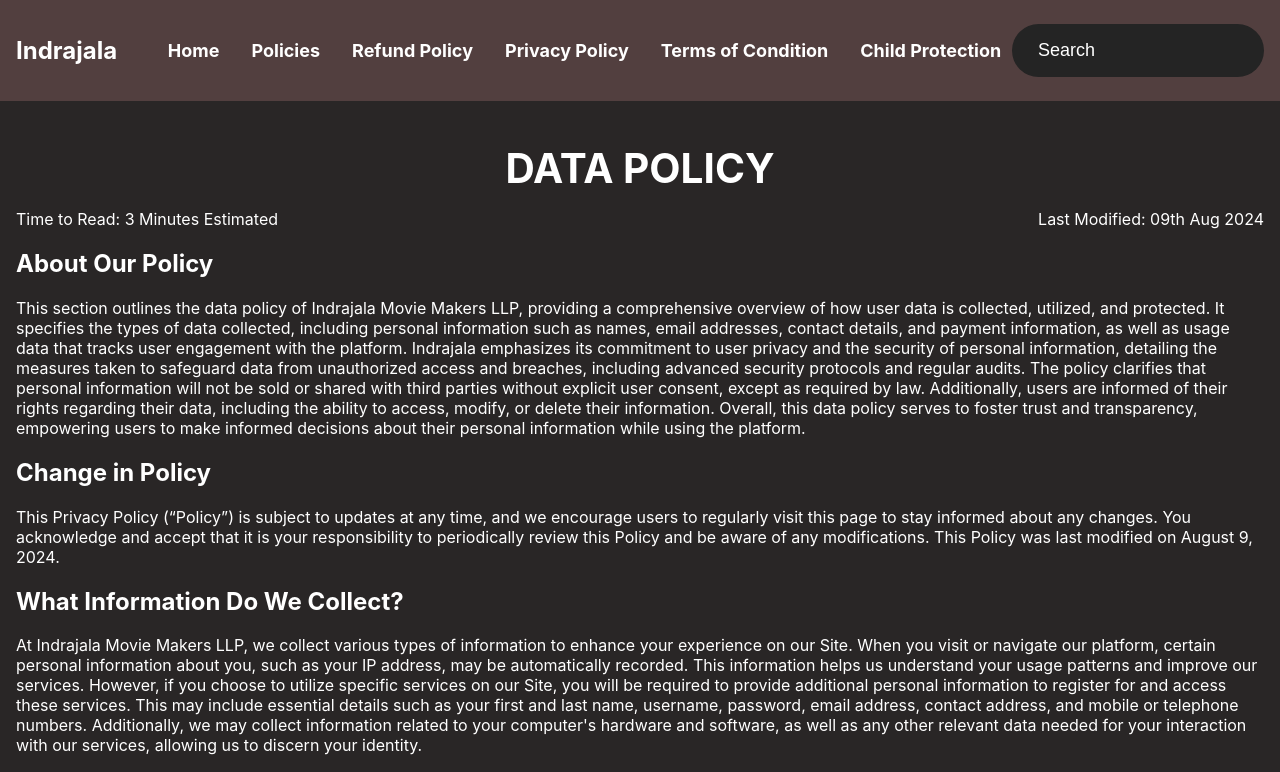
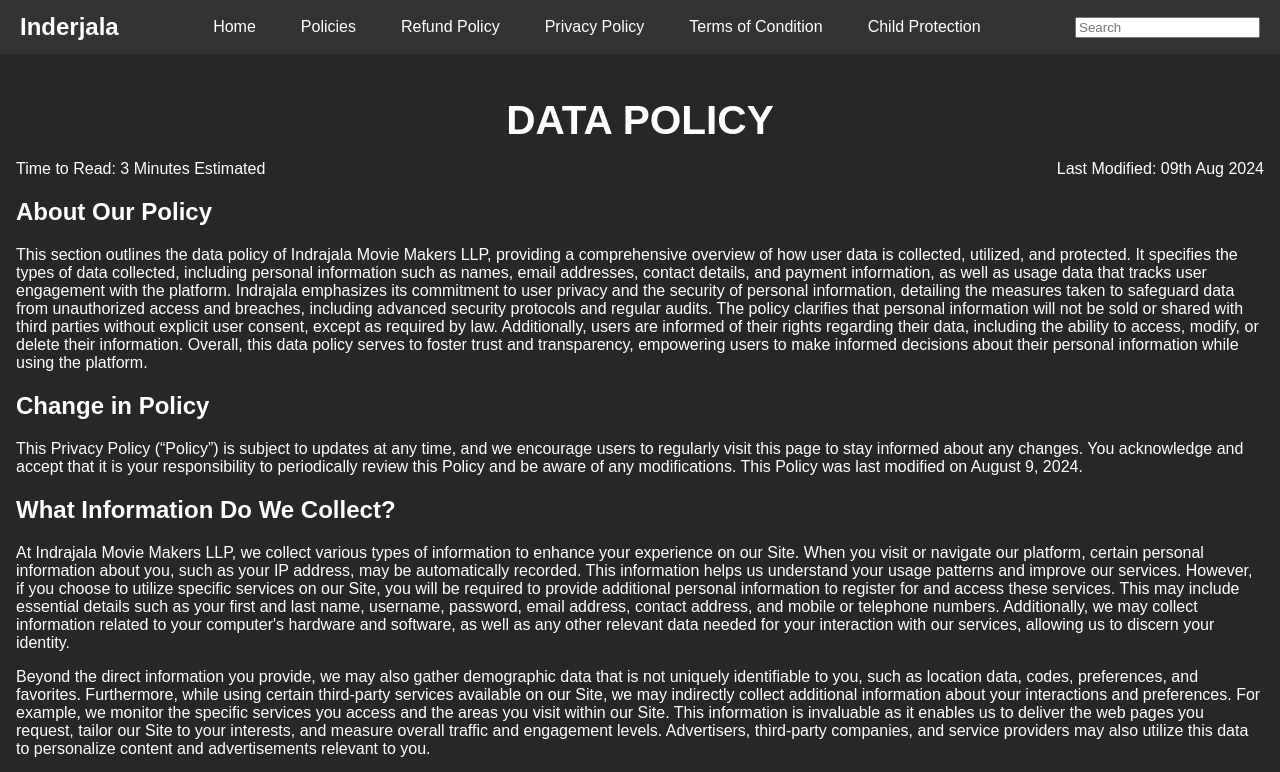
Before and after one commit to ctoplusitpark/Privacypageott, a React (Create React App) app: page /privacy-policy in a window 1280 px wide. Shown: the top 772 px of the page. Built offline with nearby package versions, Linux system fonts and the light colour scheme.

Commit message:
changes in css

```diff
--- a/src/Components/Navbar/index.css
+++ b/src/Components/Navbar/index.css
@@ -1,76 +1,78 @@
-.navbar {
-    background: #523f3f;
-    padding: 1rem;
+body, ul {
+  margin: 0;
+  padding: 0;
+  box-sizing: border-box;
 }
 
-  .nav-container {
+body {
+  font-family: Arial, sans-serif;
+}
+
+.navbar {
   display: flex;
   justify-content: space-between;
   align-items: center;
-    color:#fff
+  background-color: #333;
+  padding: 10px 20px;
 }
 
-  .desktop-menu {
-    list-style: none;
-    display: flex;
-    gap: 2rem;
-    flex-grow: 1;
-    justify-content: center;
-  }
-
-  .desktop-menu li {
+.logo {
+  color: #fff;
+  font-size: 24px;
   font-weight: bold;
 }
 
-  .desktop-menu li a {
-    color: white;
-    text-decoration: none;
-    font-size: 18px;
+.menu {
+  list-style: none;
+  display: flex;
+  gap: 15px;
 }
 
-  .menu-button {
-    background: transparent;
-    color: white;
-    border: none;
-    font-size: 1.5rem;
+.menu li a {
+  color: #fff;
+  text-decoration: none;
+  padding: 8px 15px;
+  display: block;
+  border-radius: 5px;
+  transition: background-color 0.3s;
+}
+
+.menu li a:hover {
+  background-color: #555;
+}
+
+.hamburger {
+  display: none;
+  font-size: 30px;
   cursor: pointer;
+  color: #fff;
+}
+
+#toggle-menu {
   display: none;
 }
 
-  @media(max-width: 600px) {
-    .desktop-menu {
+@media (max-width: 768px) {
+  .menu {
+      flex-direction: column;
+      position: absolute;
+      top: 60px;
+      right: 0;
+      background-color: #333;
+      width: 100%;
       display: none;
   }
 
-    .desktop-menu.open {
-      display: flex;
-      flex-direction: column;
-      align-items: center;
+  .menu li {
+      text-align: center;
+      margin: 10px 0;
   }
 
-    .menu-button {
+  #toggle-menu:checked + .hamburger + .menu {
+      display: flex;
+  }
+
+  .hamburger {
       display: block;
   }
 }
-
-  .search-box {
-    display: flex;
-    align-items: center;
-    background: #242424;
-    padding: 10px 20px;
-    border-radius: 50px;
-  }
-
-  .search-box input{
-    padding: 6px;
-    background: transparent;
-    border: none;
-    outline: 0;
-    color: #fff;
-    font-size: 18px;
-    max-width: 200px;
-  }
-
-  .search-box input::placeholder{
-    color: #fff;
-  }
--- a/src/Components/Navbar/index.tsx
+++ b/src/Components/Navbar/index.tsx
@@ -10,12 +10,14 @@
 
   return (
     <nav className="navbar">
-      <div className="nav-container">
-        <h2>Indrajala</h2>
-        <button className="menu-button" onClick={toggleMenu}>
-          ☰
-        </button>
-        <ul className={`desktop-menu ${isOpen ? 'open' : ''}`}>
+      <div className="logo">Inderjala</div>
+      <input type="checkbox"
+        id="toggle-menu"
+        checked={isOpen}
+        onChange={toggleMenu}
+        style={{ display: 'none' }} />
+        <label htmlFor="toggle-menu" className="hamburger">&#9776;</label>
+        <ul className="menu">
           <li><a href="/">Home</a></li>
           <li><a href="/policies">Policies</a></li>
           <li><a href="/refund-policy">Refund Policy</a></li>
@@ -26,7 +28,6 @@
         <div className='search-box'>
           <input type='text' placeholder='Search'/>
         </div>
-      </div>
     </nav>
   );
 };
```
Lines whose indentation alone changed are shown as unchanged.
